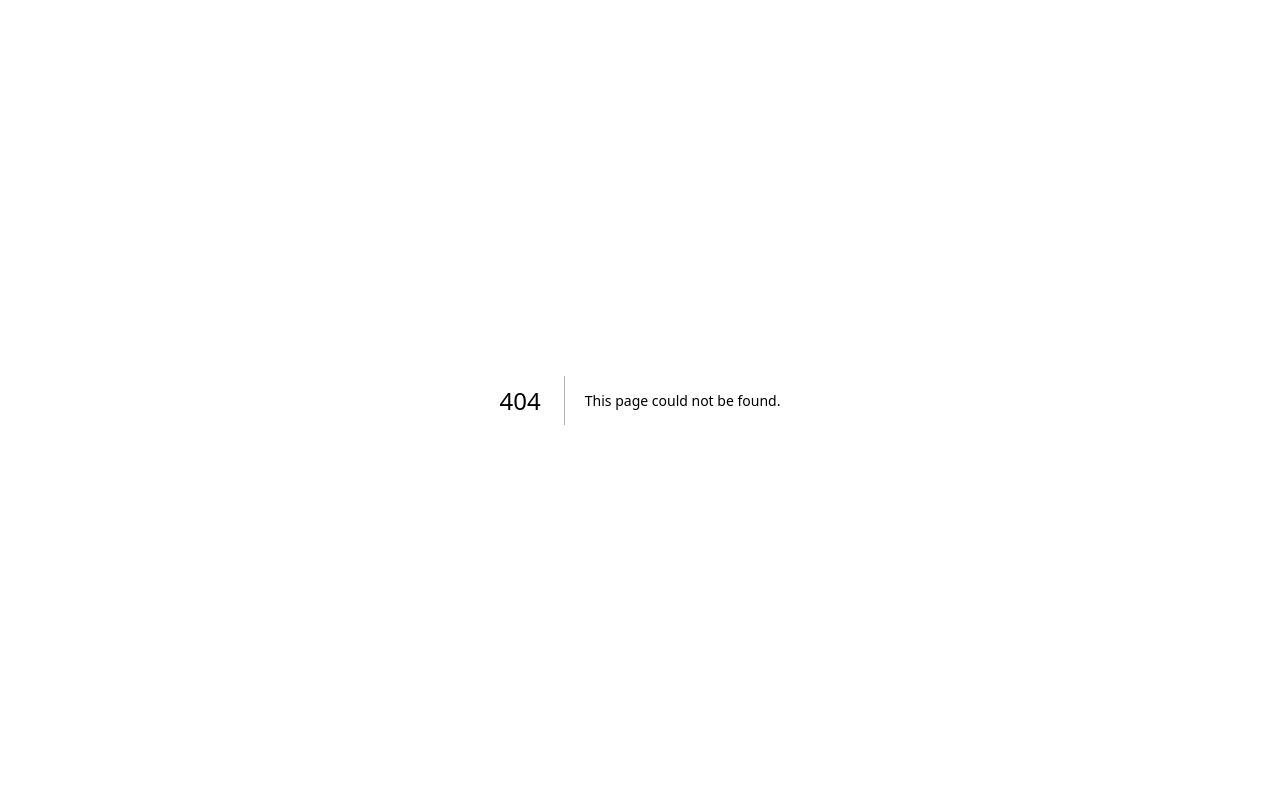
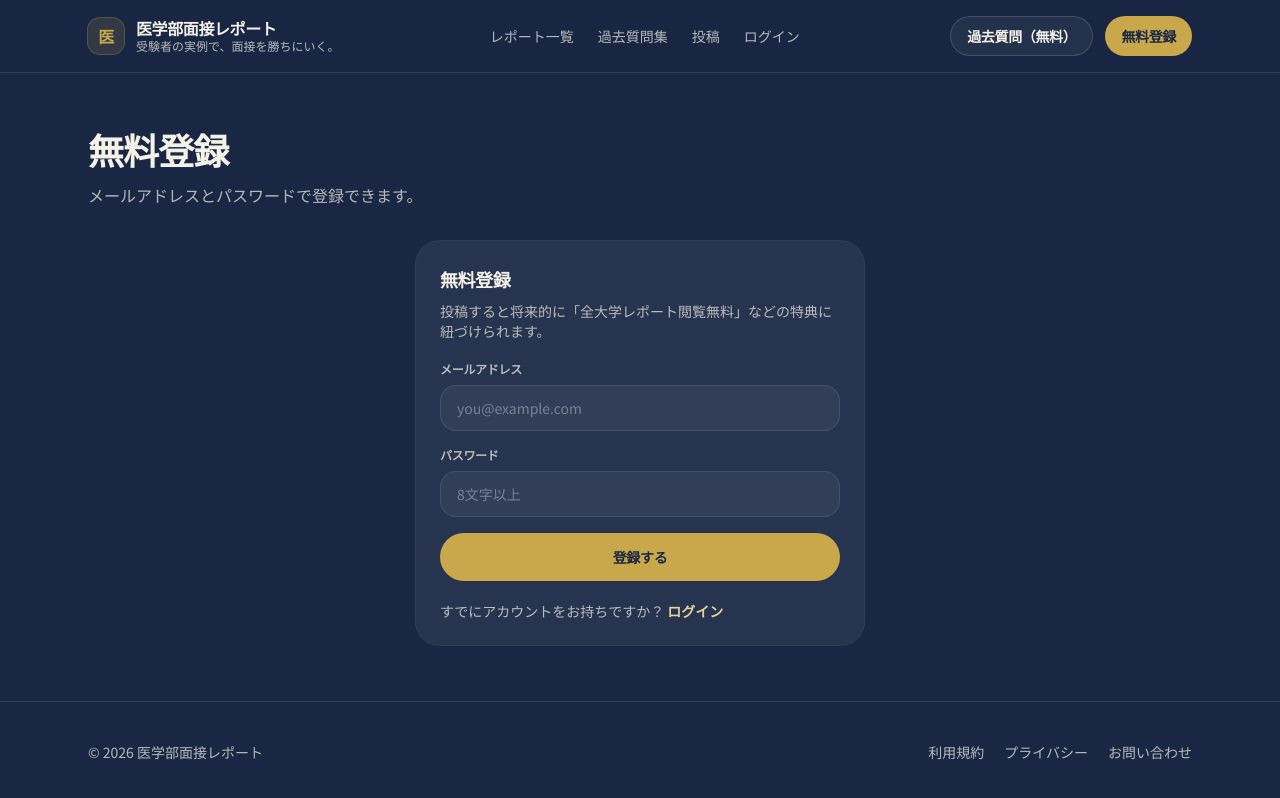
Before and after one commit to skyliner33435/med-interview-service, a Next.js app: page /signup in a window 1280 px wide. Before the commit this address had no page. Shown: the top 798 px of the page. Built offline with nearby package versions, Linux system fonts and the light colour scheme; no server answers.

Commit message:
fix supabase

```diff
--- /dev/null
+++ b/app/_components/AuthCta.tsx
@@ -0,0 +1,51 @@
+"use client";
+
+import Link from "next/link";
+import { useEffect, useState } from "react";
+import { getSupabaseBrowserClient } from "@/lib/supabase";
+
+export function AuthCta() {
+  const [signedIn, setSignedIn] = useState<boolean | null>(null);
+
+  useEffect(() => {
+    let mounted = true;
+    const supabase = getSupabaseBrowserClient();
+
+    supabase.auth.getSession().then(({ data }) => {
+      if (!mounted) return;
+      setSignedIn(Boolean(data.session));
+    });
+
+    const { data: sub } = supabase.auth.onAuthStateChange((_event, session) => {
+      if (!mounted) return;
+      setSignedIn(Boolean(session));
+    });
+
+    return () => {
+      mounted = false;
+      sub.subscription.unsubscribe();
+    };
+  }, []);
+
+  if (signedIn === null) {
+    return (
+      <div className="h-10 w-[108px] rounded-full bg-white/5 ring-1 ring-white/10" />
+    );
+  }
+
+  return signedIn ? (
+    <Link
+      href="/mypage"
+      className="inline-flex h-10 items-center justify-center rounded-full bg-[color:var(--color-accent)] px-4 text-sm font-semibold tracking-tight text-[#1a2744] transition hover:bg-[color:var(--color-accent-2)]"
+    >
+      マイページ
+    </Link>
+  ) : (
+    <Link
+      href="/signup"
+      className="inline-flex h-10 items-center justify-center rounded-full bg-[color:var(--color-accent)] px-4 text-sm font-semibold tracking-tight text-[#1a2744] transition hover:bg-[color:var(--color-accent-2)]"
+    >
+      無料登録
+    </Link>
+  );
+}
--- /dev/null
+++ b/app/login/page.tsx
@@ -0,0 +1,10 @@
+import { PageShell } from "../_components/PageShell";
+import { LoginClient } from "./LoginClient";
+
+export default function LoginPage() {
+  return (
+    <PageShell title="ログイン" subtitle="メールアドレスとパスワードでログインできます。">
+      <LoginClient />
+    </PageShell>
+  );
+}
--- /dev/null
+++ b/app/mypage/page.tsx
@@ -0,0 +1,10 @@
+import { PageShell } from "../_components/PageShell";
+import { MypageClient } from "./MypageClient";
+
+export default function MypagePage() {
+  return (
+    <PageShell title="マイページ" subtitle="ログイン状態の確認と、簡単な操作をまとめます。">
+      <MypageClient />
+    </PageShell>
+  );
+}
--- /dev/null
+++ b/app/signup/SignupClient.tsx
@@ -0,0 +1,113 @@
+"use client";
+
+import Link from "next/link";
+import { useRouter } from "next/navigation";
+import { useState } from "react";
+import { getSupabaseBrowserClient } from "@/lib/supabase";
+
+export function SignupClient() {
+  const router = useRouter();
+  const [email, setEmail] = useState("");
+  const [password, setPassword] = useState("");
+  const [loading, setLoading] = useState(false);
+  const [error, setError] = useState<string | null>(null);
+  const [done, setDone] = useState(false);
+
+  async function onSubmit(e: React.FormEvent) {
+    e.preventDefault();
+    setError(null);
+    setLoading(true);
+    try {
+      const supabase = getSupabaseBrowserClient();
+      const { error: signUpError } = await supabase.auth.signUp({
+        email,
+        password,
+      });
+      if (signUpError) throw signUpError;
+
+      // Email confirmation may be required depending on Supabase settings.
+      setDone(true);
+      router.replace("/mypage");
+    } catch (err) {
+      setError(err instanceof Error ? err.message : "登録に失敗しました。");
+    } finally {
+      setLoading(false);
+    }
+  }
+
+  return (
+    <div className="mx-auto w-full max-w-md">
+      <div className="rounded-3xl bg-[color:var(--color-card)] p-6 ring-1 ring-white/10">
+        <div className="mb-5">
+          <div className="text-lg font-semibold tracking-tight">無料登録</div>
+          <div className="mt-2 text-sm text-[color:var(--color-muted)]">
+            投稿すると将来的に「全大学レポート閲覧無料」などの特典に紐づけられます。
+          </div>
+        </div>
+
+        {error ? (
+          <div className="mb-4 rounded-2xl border border-red-500/30 bg-red-500/10 px-4 py-3 text-sm text-red-100">
+            {error}
+          </div>
+        ) : null}
+
+        {done ? (
+          <div className="mb-4 rounded-2xl border border-white/10 bg-white/5 px-4 py-3 text-sm text-[color:var(--color-foreground)]">
+            登録しました。メール確認が必要な場合は、受信箱をご確認ください。
+          </div>
+        ) : null}
+
+        <form onSubmit={onSubmit} className="space-y-4">
+          <label className="block">
+            <div className="text-xs font-semibold tracking-tight text-[color:var(--color-muted)]">
+              メールアドレス
+            </div>
+            <input
+              required
+              type="email"
+              value={email}
+              onChange={(e) => setEmail(e.target.value)}
+              className="mt-2 w-full rounded-2xl border border-white/10 bg-white/5 px-4 py-3 text-sm outline-none transition placeholder:text-white/35 focus:border-[color:var(--color-accent)]/60"
+              placeholder="you@example.com"
+              autoComplete="email"
+            />
+          </label>
+
+          <label className="block">
+            <div className="text-xs font-semibold tracking-tight text-[color:var(--color-muted)]">
+              パスワード
+            </div>
+            <input
+              required
+              minLength={8}
+              type="password"
+              value={password}
+              onChange={(e) => setPassword(e.target.value)}
+              className="mt-2 w-full rounded-2xl border border-white/10 bg-white/5 px-4 py-3 text-sm outline-none transition placeholder:text-white/35 focus:border-[color:var(--color-accent)]/60"
+              placeholder="8文字以上"
+              autoComplete="new-password"
+            />
+          </label>
+
+          <button
+            type="submit"
+            disabled={loading}
+            className="inline-flex h-12 w-full items-center justify-center rounded-full bg-[color:var(--color-accent)] px-6 text-sm font-semibold tracking-tight text-[#1a2744] transition hover:bg-[color:var(--color-accent-2)] disabled:opacity-60"
+          >
+            {loading ? "登録中…" : "登録する"}
+          </button>
+        </form>
+
+        <div className="mt-5 text-sm text-[color:var(--color-muted)]">
+          すでにアカウントをお持ちですか？{" "}
+          <Link
+            href="/login"
+            className="font-semibold text-[color:var(--color-accent-2)] hover:text-[color:var(--color-accent)]"
+          >
+            ログイン
+          </Link>
+        </div>
+      </div>
+    </div>
+  );
+}
--- /dev/null
+++ b/app/signup/page.tsx
@@ -0,0 +1,13 @@
+import { PageShell } from "../_components/PageShell";
+import { SignupClient } from "./SignupClient";
+
+export default function SignupPage() {
+  return (
+    <PageShell
+      title="無料登録"
+      subtitle="メールアドレスとパスワードで登録できます。"
+    >
+      <SignupClient />
+    </PageShell>
+  );
+}
--- /dev/null
+++ b/lib/supabase.ts
@@ -0,0 +1 @@
+export { getSupabaseBrowserClient } from "../src/lib/supabase";
--- a/package.json
+++ b/package.json
@@ -9,6 +9,7 @@
     "lint": "eslint"
   },
   "dependencies": {
+    "@supabase/supabase-js": "^2.103.3",
     "next": "16.2.4",
     "react": "19.2.4",
     "react-dom": "19.2.4"
--- /dev/null
+++ b/src/lib/supabase.ts
@@ -0,0 +1,54 @@
+import { createClient, type SupabaseClient } from "@supabase/supabase-js";
+
+type AuthLike = {
+  getSession: () => Promise<{ data: { session: unknown | null } }>;
+  onAuthStateChange: (
+    cb: (event: string, session: unknown | null) => void
+  ) => { data: { subscription: { unsubscribe: () => void } } };
+  signUp: (args: {
+    email: string;
+    password: string;
+  }) => Promise<{ error: Error | null }>;
+  signInWithPassword: (args: {
+    email: string;
+    password: string;
+  }) => Promise<{ error: Error | null }>;
+  getUser: () => Promise<{ data: { user: { email?: string | null } | null } }>;
+  signOut: () => Promise<{ error: Error | null }>;
+};
+
+export type SupabaseBrowserClientLike = {
+  auth: AuthLike;
+};
+
+let browserClient: SupabaseBrowserClientLike | null = null;
+
+function createStubClient(): SupabaseBrowserClientLike {
+  const subscription = { unsubscribe: () => {} };
+  return {
+    auth: {
+      getSession: async () => ({ data: { session: null } }),
+      onAuthStateChange: () => ({ data: { subscription } }),
+      signUp: async () => ({ error: null }),
+      signInWithPassword: async () => ({ error: null }),
+      getUser: async () => ({ data: { user: null } }),
+      signOut: async () => ({ error: null }),
+    },
+  };
+}
+
+export function getSupabaseBrowserClient(): SupabaseBrowserClientLike {
+  if (browserClient) return browserClient;
+
+  const supabaseUrl = process.env.NEXT_PUBLIC_SUPABASE_URL;
+  const supabaseAnonKey = process.env.NEXT_PUBLIC_SUPABASE_ANON_KEY;
+
+  if (!supabaseUrl || !supabaseAnonKey) {
+    browserClient = createStubClient();
+    return browserClient;
+  }
+
+  // Use a real client when env vars exist.
+  browserClient = createClient(supabaseUrl, supabaseAnonKey) as SupabaseClient;
+  return browserClient;
+}
```
Also changed, not shown: 1 other file (tests, documents, lock files or other folders).
